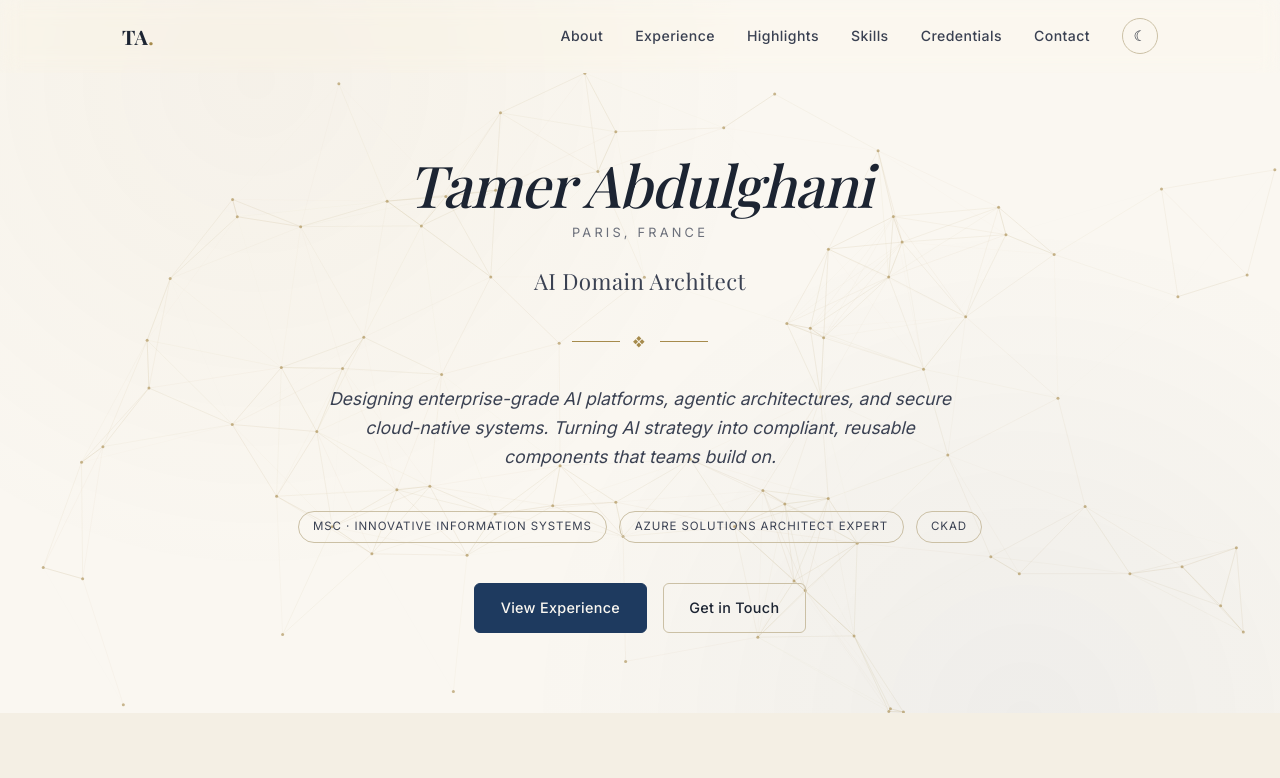
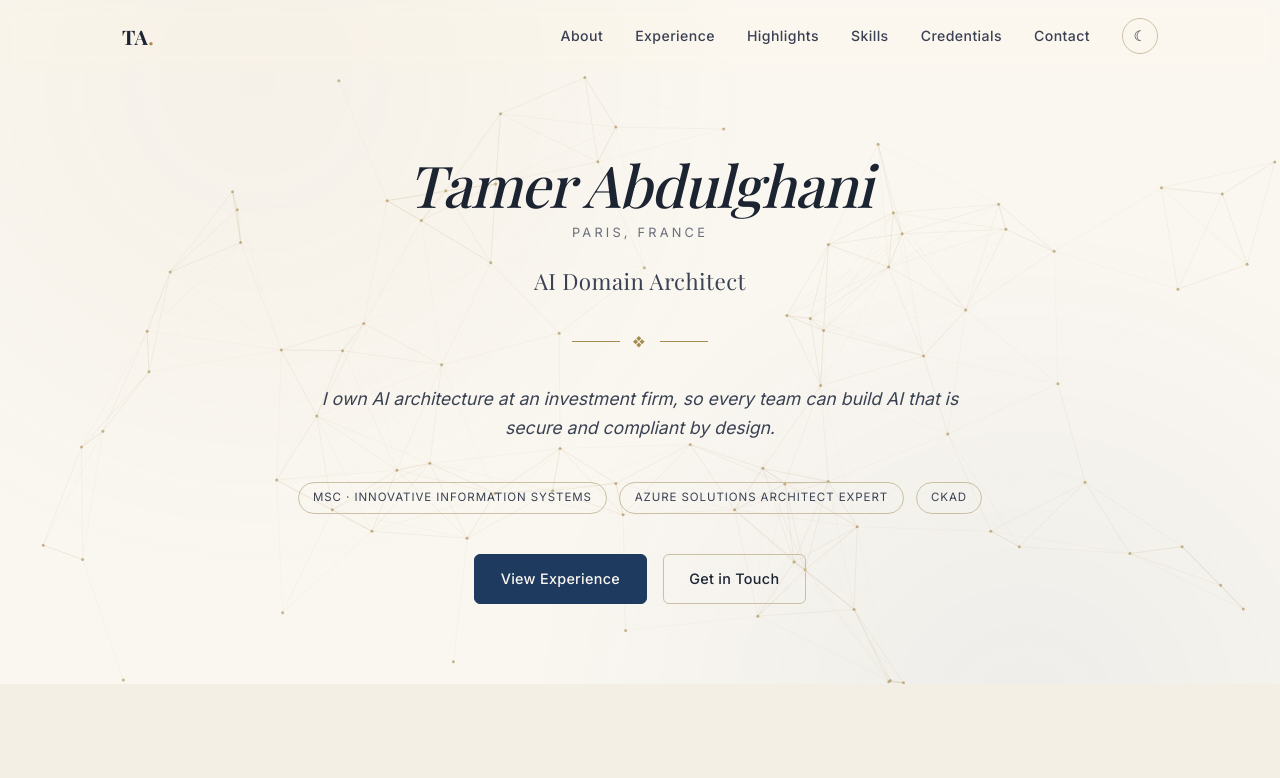
Before and after one commit to tamer-abdulghani/tamer-abdulghani.github.io, a React (Vite) app: page / in a window 1280 px wide. Shown: the top 778 px of the page. Built offline with nearby package versions, Linux system fonts and the light colour scheme; a web font is replaced by a local one.

Commit message:
Sharpen the hero tagline
- Replace the tagline with a clearer statement of ownership and outcome
- Align the search and link-preview descriptions with it

```diff
--- a/index.html
+++ b/index.html
@@ -6,13 +6,13 @@
     <meta name="viewport" content="width=device-width, initial-scale=1.0" />
     <meta
       name="description"
-      content="Tamer Abdulghani, VP · AI Domain Architect. Enterprise AI platforms, agentic architectures, and secure cloud-native systems."
+      content="Tamer Abdulghani, VP · AI Domain Architect. I own AI architecture at an investment firm, so every team can build AI that is secure and compliant by design."
     />
     <meta name="author" content="Tamer Abdulghani" />
     <meta property="og:title" content="Tamer Abdulghani | VP · AI Domain Architect" />
     <meta
       property="og:description"
-      content="Designing enterprise-grade AI platforms, agentic architectures, and secure cloud-native systems."
+      content="I own AI architecture at an investment firm, so every team can build AI that is secure and compliant by design."
     />
     <meta property="og:type" content="profile" />
 
--- a/src/data/portfolio.ts
+++ b/src/data/portfolio.ts
@@ -41,7 +41,7 @@ export const profile = {
   name: 'Tamer Abdulghani',
   title: 'AI Domain Architect',
   tagline:
-    'Designing enterprise-grade AI platforms, agentic architectures, and secure cloud-native systems. Turning AI strategy into compliant, reusable components that teams build on.',
+    'I own AI architecture at an investment firm, so every team can build AI that is secure and compliant by design.',
   location: 'Paris, France',
   github: 'https://github.com/tamer-abdulghani',
   linkedin: 'https://www.linkedin.com/in/tamer-abdulghani',
```
